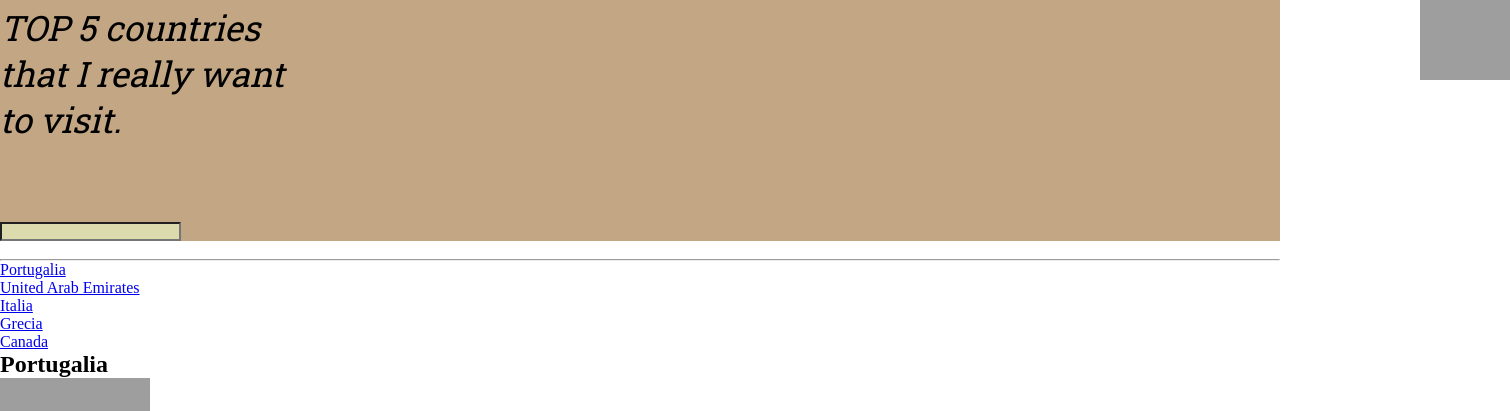
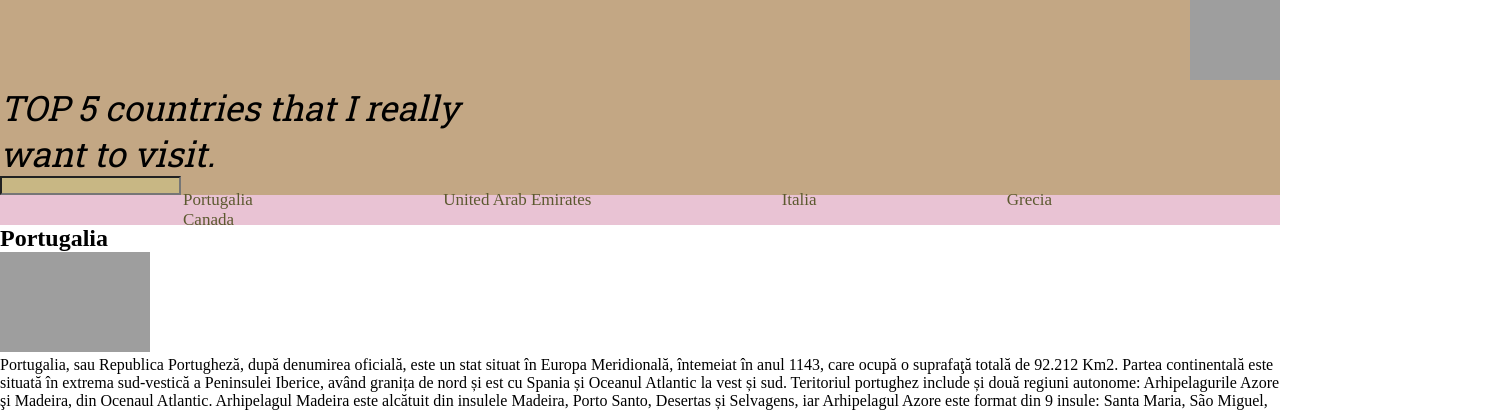
Before and after one commit to ion-carai/work_html, a plain HTML site: page index.html in a window 1280 px wide. Shown: the top 411 px of the page, 1510 px wide, since content can reach past the window. Drawn offline with Linux system fonts and the light colour scheme; grey boxes are pictures that could not be loaded.

Commit message:
I styled NAV elements in CSS

```diff
--- a/assets/css/style.css
+++ b/assets/css/style.css
@@ -6,9 +6,6 @@
 
 .background-fundal {
     background-color: rgba(177, 141, 96, 0.77);
-
-
-
 }
 
 .background-fundal h1 {
@@ -16,24 +13,49 @@
     font-size: 35px;
     font-weight: 400;
     font-style: italic;
-    width: 300px;
+    width: 500px;
+}
+
+input {
+    background-color: rgba(209, 209, 133, 0.386);
 
 }
 
-.background-fundal input {
-    background-color: rgb(219, 219, 173);
+.image {
+    position: sticky;
+    left: 1420px;
+
 }
 
-.background-fundal {
-    margin-bottom: 18px;
+.linkuri ul li {
+    display: inline-block;
+    margin-left: 180px;
 }
 
-.background-fundal img {
-    position: relative;
-    left: 1420px;
+.linkuri {
+    height: 30px;
+    background-color: #e9c3d4;
+    display: flex;
+    align-items: center;
+    font-size: 17px;
+    position: sticky;
+    top: 4px;
+
 }
 
-.background-fundal .top-5 {
-    position: relative;
-    bottom: 80px;
+.linkuri ul li a {
+    border-radius: 10px;
+    padding: 3px;
+    text-decoration: none;
+    color: rgb(92, 89, 47);
+
 }
+
+a:hover {
+    background-color: rgb(9, 243, 239);
+
+}
+
+a:active {
+    background-color: rgb(232, 236, 4)
+}
--- a/index.html
+++ b/index.html
@@ -14,16 +14,17 @@
 <body>
     <header class="background-fundal">
 
-        <img src="https://upload.wikimedia.org/wikipedia/commons/2/29/Terra_logo.png" width="90" height="80" />
-        <div class="top-5">
+        <img src="https://upload.wikimedia.org/wikipedia/commons/2/29/Terra_logo.png" width="90" height="80"
+            class="image" />
+
+        <div>
             <h1>TOP 5 countries that I really want to visit.</h1>
         </div>
+
         <input type="search" />
     </header>
 
-    <hr />
-
-    <nav>
+    <nav class="linkuri">
         <ul>
             <li><a href="#portugalia">Portugalia</a></li>
             <li><a href="#unitedArabEmirates">United Arab Emirates</a></li>
@@ -33,8 +34,8 @@
         </ul>
     </nav>
 
-    <main>
-        <article id="portugalia">
+    <main class="main-1">
+        <article id="portugalia" class="portugalia-1">
 
             <header>
 
```
